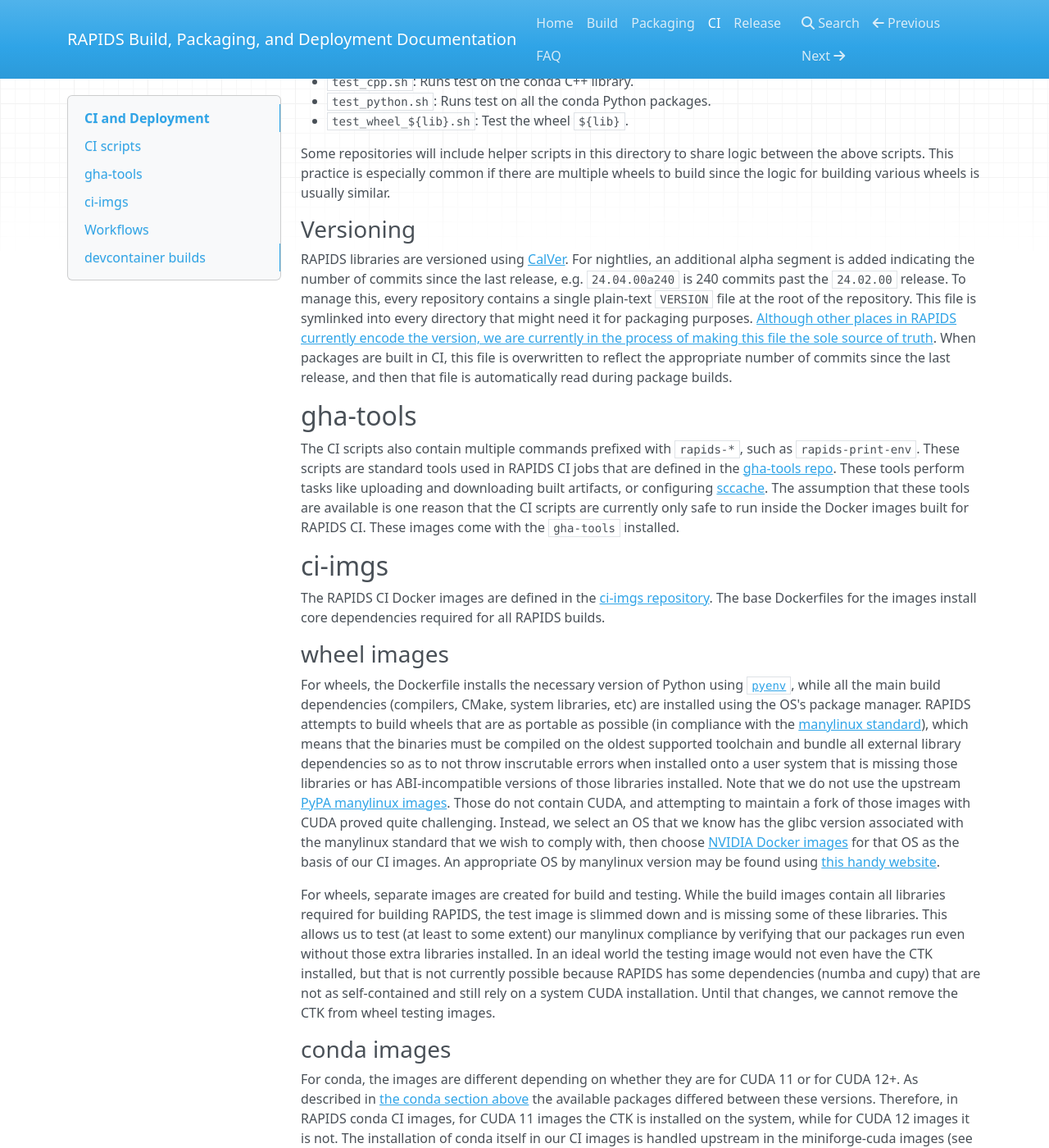
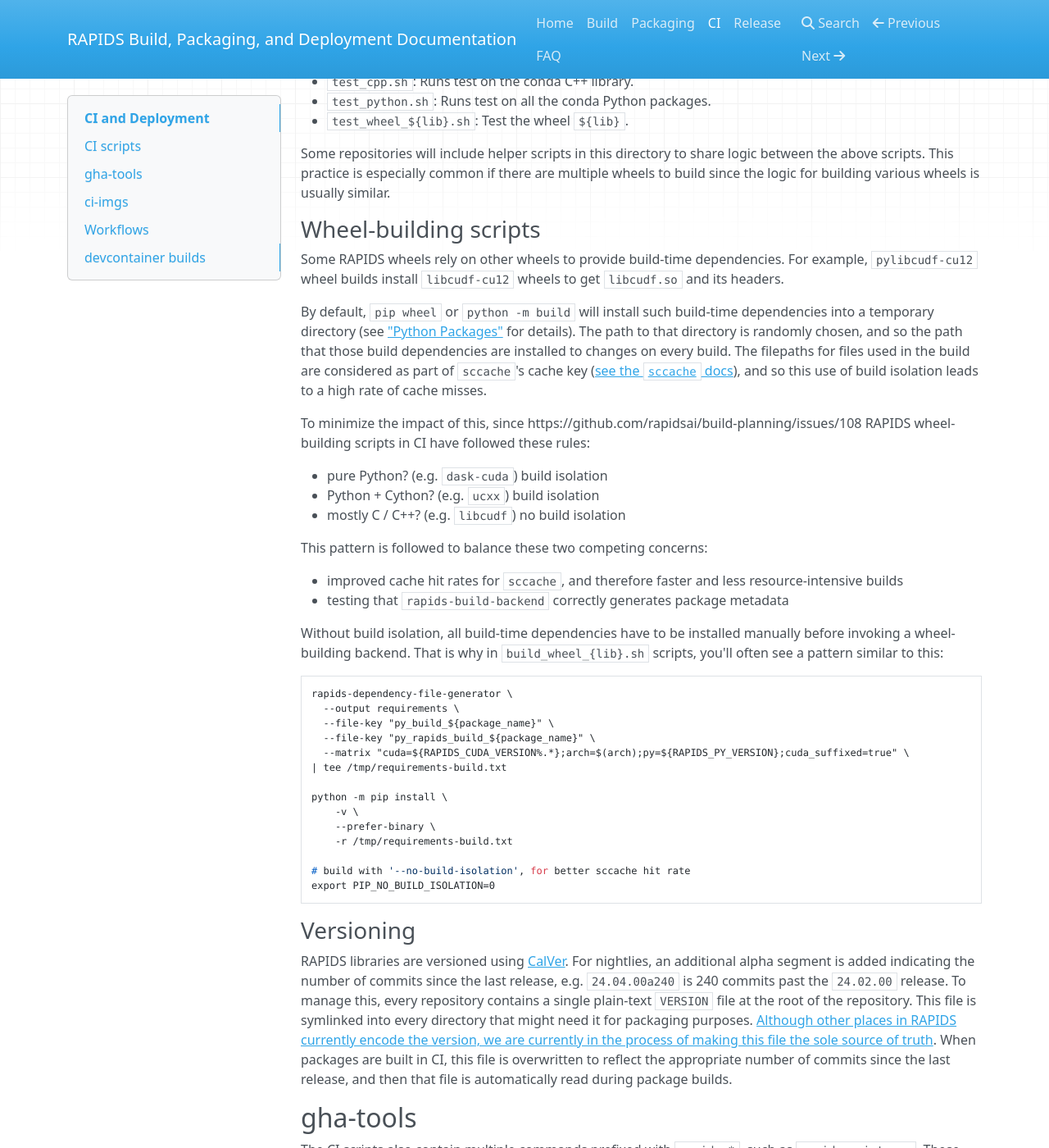
Before and after one commit to rapidsai/build-planning, an MkDocs documentation site: the page built from docs/docs/ci.md, in a window 1280 px wide and 1400 px high, scrolled down 430 px. Shown: the whole window at 82% size. Built offline with MkDocs 1.6.1, drawn with Linux system fonts in a browser that asks for light colours; nearby versions of some CDN libraries.

Commit message:
document why and when --no-build-isolation is used in wheel-building CI

````diff
--- a/docs/docs/ci.md
+++ b/docs/docs/ci.md
@@ -19,6 +19,46 @@ While each repository is free to define whatever scripts it requires, most RAPID
 
 Some repositories will include helper scripts in this directory to share logic between the above scripts.
 This practice is especially common if there are multiple wheels to build since the logic for building various wheels is usually similar.
+
+### Wheel-building scripts
+
+Some RAPIDS wheels rely on other wheels to provide build-time dependencies.
+For example, `pylibcudf-cu12` wheel builds install `libcudf-cu12` wheels to get `libcudf.so` and its headers.
+
+By default, `pip wheel` or `python -m build` will install such build-time dependencies into a temporary directory (see ["Python Packages"](build.md#python-packages) for details).
+The path to that directory is randomly chosen, and so the path that those build dependencies are installed to changes on every build.
+The filepaths for files used in the build are considered as part of `sccache`'s cache key ([see the `sccache` docs](https://github.com/mozilla/sccache/blob/main/docs/Caching.md)), and so this use of build isolation leads to a high rate of cache misses.
+
+To minimize the impact of this, since https://github.com/rapidsai/build-planning/issues/108 RAPIDS wheel-building scripts in CI have followed these rules:
+
+* pure Python? (e.g. `dask-cuda`) build isolation
+* Python + Cython? (e.g. `ucxx`) build isolation
+* mostly C / C++? (e.g. `libcudf`) no build isolation
+
+This pattern is followed to balance these two competing concerns:
+
+* improved cache hit rates for `sccache`, and therefore faster and less resource-intensive builds
+* testing that `rapids-build-backend` correctly generates package metadata
+
+Without build isolation, all build-time dependencies have to be installed manually before invoking a wheel-building backend.
+That is why in `build_wheel_{lib}.sh` scripts, you'll often see a pattern similar to this:
+
+```shell
+rapids-dependency-file-generator \
+  --output requirements \
+  --file-key "py_build_${package_name}" \
+  --file-key "py_rapids_build_${package_name}" \
+  --matrix "cuda=${RAPIDS_CUDA_VERSION%.*};arch=$(arch);py=${RAPIDS_PY_VERSION};cuda_suffixed=true" \
+| tee /tmp/requirements-build.txt
+
+python -m pip install \
+    -v \
+    --prefer-binary \
+    -r /tmp/requirements-build.txt
+
+# build with '--no-build-isolation', for better sccache hit rate
+export PIP_NO_BUILD_ISOLATION=0
+```
 
 ### Versioning
 
````
Also changed, not shown: docs/docs/building.md (+8 -4 lines), docs/docs/packaging.md (+2 -6 lines), .pre-commit-config.yaml (added).
